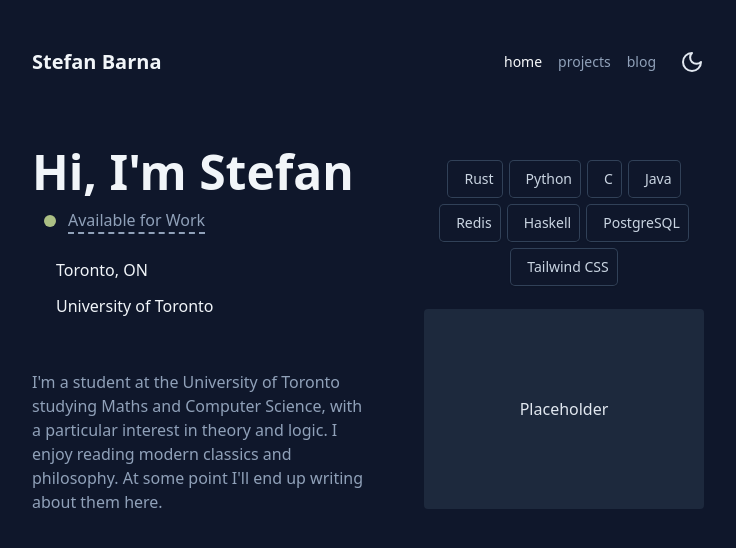
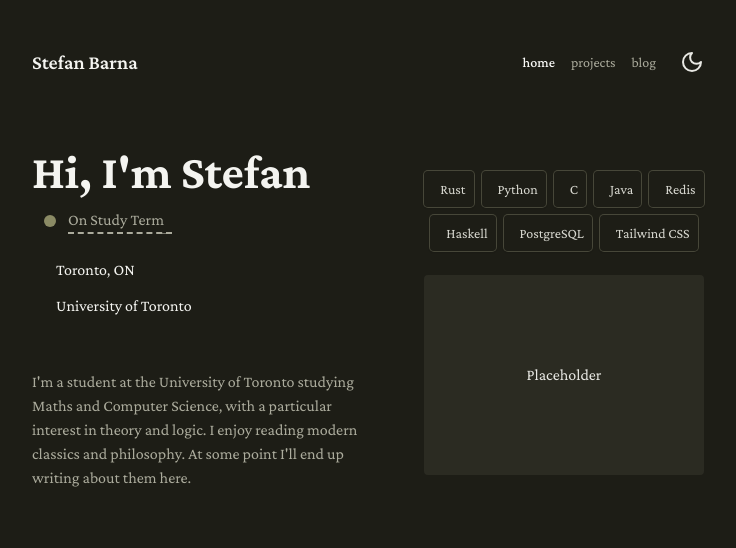
Before and after one commit to barnaste/barnaste.dev, a SvelteKit app: page / in a window 1280 px wide. Both pictures are taken after a click on the button "Toggle Dark Mode". Shown: the top 548 px of the page, without its empty margins (272-1008 px from the left). Built offline with nearby package versions, Linux system fonts and the light colour scheme.

Commit message:
theme changes modified site colors and font for nicer stylization

```diff
--- a/src/app.css
+++ b/src/app.css
@@ -1,41 +1,69 @@
+@import url('https://fonts.googleapis.com/css2?family=Crimson+Pro:ital,wght@0,200..900;1,200..900&display=swap');
+
 @import 'tailwindcss';
 @custom-variant dark (&:where(.dark, .dark *));
 
 @theme {
-  --color-olive: #ABBF84;
-  --color-olive-dark: #859966;
-  --color-olive-light: #C1D2A6;
+  --color-olive: #8b8b65;
+  --color-olive-dark: #8b8b65;
+  --color-olive-light: #b1b180;
+
+  /* Olive palette (tailwind-like scale) */
+  --color-olive-50:  #fbfbf9;
+  --color-olive-100: #f4f4f0;
+  --color-olive-200: #e8e8e3;
+  --color-olive-300: #d8d8d0;
+  --color-olive-400: #abab9c;
+  --color-olive-500: #7c7c67; /* primary olive */
+  --color-olive-600: #5b5b4b;
+  --color-olive-700: #474739;
+  --color-olive-800: #2b2b22;
+  --color-olive-900: #1d1d16;
+  --color-olive-950: #0c0c09;
+
+  /* Font */
+  --font-serif: "Crimson Pro", serif;
+
+  /* Text Scaling */
+  --text-xs: 0.75rem; /* 12px */
+  --text-sm: 0.875rem; /* 14px */
+  --text-base: 16px; /* 16px */
+  --text-lg: 1.125rem; /* 18px */
 }
 
 @layer base {
+  html {
+    @apply font-serif;
+  }
+
   body {
-    @apply bg-slate-50 text-slate-900 dark:bg-slate-900 dark:text-slate-100 transition-colors duration-300;
-    @apply selection:bg-olive selection:text-slate-900;
+    @apply bg-olive-50 text-olive-900 dark:bg-olive-900 dark:text-olive-100 transition-colors duration-300;
+    @apply selection:bg-olive selection:text-olive-900;
   }
 }
 
 @layer components {
   .contact-link {
-    @apply transition-colors duration-300 hover:text-olive-dark text-slate-800 hover:dark:text-olive dark:text-slate-200;
+    @apply transition-colors duration-300 hover:text-olive-dark text-olive-800 hover:dark:text-olive-light dark:text-olive-200;
   }
 
   .skill-card {
-    @apply rounded-sm ring-1 ring-slate-200 dark:ring-slate-700 shadow-xs/30
-      text-slate-950 dark:text-slate-200
+    @apply rounded-sm ring-1 ring-olive-200 dark:ring-olive-700 shadow-xs/30
+      text-olive-950 dark:text-olive-200
       p-2 flex flex-row items-center gap-x-2
       hover:-translate-y-1 transition-all duration-150
       hover:shadow-md/30;
   }
 
   .skill-card-text {
-    @apply text-slate-600 dark:text-slate-300 text-sm;
+    @apply text-olive-600 dark:text-olive-300 text-sm;
   }
 
   .section-label {
-    @apply bg-slate-100 w-fit py-1 px-3 rounded-sm text-sm text-slate-600 dark:bg-slate-800 dark:text-slate-200;
+    @apply bg-olive-100 w-fit py-1 px-3 rounded-sm text-sm text-olive-600 dark:bg-olive-800 dark:text-olive-200;
   }
 
   .project-card {
-    @apply rounded-lg ring-1 ring-slate-200 dark:ring-slate-700 shadow-lg/5 p-5;
+    @apply rounded-lg ring-1 ring-olive-200 dark:ring-olive-700 shadow-lg/5 p-5;
   }
 }
--- a/src/lib/components/DarkThemeToggle.svelte
+++ b/src/lib/components/DarkThemeToggle.svelte
@@ -29,8 +29,8 @@
 <button onclick={toggleDark} aria-label="Toggle Dark Mode">
     <div
         class="transition-all duration-200 hover:scale-110
-        text-slate-700 hover:text-slate-950
-        dark:text-slate-200 dark:hover:text-slate-50"
+        text-olive-700 hover:text-olive-950
+        dark:text-olive-200 dark:hover:text-olive-50"
     >
         {#if darkMode}
             <div in:spin={{ duration: 800, direction: -1 }}>
--- a/src/routes/+layout.svelte
+++ b/src/routes/+layout.svelte
@@ -41,8 +41,8 @@
 						{href}
 						class="text-sm
 							{isActive(href)
-							? 'text-slate-900 dark:text-slate-50 transition-none hover:text-slate-900 dark:hover:text-slate-50 font-medium'
-							: 'text-slate-500 dark:text-slate-400 transition-colors duration-200 hover:text-slate-700 dark:hover:text-slate-200 font-normal'}"
+							? 'text-olive-900 dark:text-olive-50 transition-none hover:text-olive-900 dark:hover:text-olive-50 font-medium'
+							: 'text-olive-500 dark:text-olive-400 transition-colors duration-200 hover:text-olive-700 dark:hover:text-olive-200 font-normal'}"
 					>
 						{label}
 					</a>
--- a/src/routes/+page.svelte
+++ b/src/routes/+page.svelte
@@ -50,9 +50,9 @@
                 <div class="flex flex-row items-center">
                     <div class="bg-olive rounded-full h-3 w-3 my-auto mx-3"></div>
                     <div class="relative h-auto w-fit overflow-hidden group my-auto">
-                        <span class="block border-b-2 border-dashed border-slate-400 text-base text-slate-500 dark:text-slate-400 cursor-pointer transition-none">
-                            <span class="block transition-transform duration-300 ease-in-out group-hover:-translate-y-5">
-                                Available for Work
+                        <span class="block border-b-2 border-dashed border-olive-400 text-base text-olive-500 dark:text-olive-400 cursor-pointer transition-none">
+                            <span class="block transition-transform duration-300 ease-in-out group-hover:-translate-y-5 min-w-26">
+                                On Study Term
                             </span>
                             <span class="block absolute top-5 transition-transform duration-300 ease-in-out group-hover:-translate-y-5" >
                                 <a href="mailto:stefan.barna@mail.utoronto.ca">View Resume 🖶</a>
@@ -81,7 +81,7 @@
             <div class="mt-1 ml-4" transition:stagger={{ delay: contactDelay }}><ContactLinks /></div>
 
             <!-- Blurb -->
-            <p transition:stagger={{ delay: blurbDelay }} class="text-slate-600 dark:text-slate-400">
+            <p transition:stagger={{ delay: blurbDelay }} class="text-olive-600 dark:text-olive-400">
                 I'm a student at the University of Toronto studying Maths and Computer Science, with a particular interest in theory and logic.
                 I enjoy reading modern classics and philosophy. At some point I'll end up writing about them here.
             </p>
@@ -126,9 +126,9 @@
             </ul>
 
             <!-- Photo -->
-            <div class="rounded-sm bg-slate-100 dark:bg-slate-800 h-50 flex justify-center items-center
+            <div class="rounded-sm bg-olive-100 dark:bg-olive-800 h-50 flex justify-center items-center
             max-lg:w-full max-lg:scale-115 max-lg:mt-10" transition:stagger={{ delay: photoDelay }}>
-                <p class="text-slate-800 dark:text-slate-200">Placeholder</p>
+                <p class="text-olive-800 dark:text-olive-200">Placeholder</p>
             </div>
         </div>
         {/if}
--- a/src/routes/blog/+page.svelte
+++ b/src/routes/blog/+page.svelte
@@ -32,8 +32,8 @@
             transition:stagger={{ delay: (index + 1) * (100 - Math.min(index, 5) * 10) }}
         >
             <a href="/blog/{post.path}">
-                <span class="group-hover:text-olive-dark dark:group-hover:text-olive transition-colors">{post.meta.title}</span>
-                <p class="text-slate-500 dark:text-slate-400">{new Date(post.meta.date).toDateString()}</p>
+                <span class="group-hover:text-olive-dark dark:group-hover:text-olive-light transition-colors">{post.meta.title}</span>
+                <p class="text-olive-500 dark:text-olive-400">{new Date(post.meta.date).toDateString()}</p>
             </a>
         </div>
     {/if}
--- a/src/routes/blog/[slug]/+page.svelte
+++ b/src/routes/blog/[slug]/+page.svelte
@@ -22,12 +22,12 @@
 </svelte:head>
 
 {#if data.status == 404}
-    <h1 class="text-lg text-slate-500 dark:text-slate-400">404 - Not Found</h1>
+    <h1 class="text-lg text-olive-500 dark:text-olive-400">404 - Not Found</h1>
     <p class="text-xl font-semibold">The post you are looking for does not exist.</p>
     <p class="mt-4 hover:translate-x-1 transition-transform duration-200"><a href="/blog">← Return to Blog Index</a></p>
 
 {:else if data.status == 500}
-    <h1 class="text-lg text-slate-500 dark:text-slate-400">500 - Server Error</h1>
+    <h1 class="text-lg text-olive-500 dark:text-olive-400">500 - Server Error</h1>
     <p class="text-xl font-semibold">There was an error loading the blog post.</p>
     <p class="mt-4 hover:translate-x-1 transition-transform duration-200"><a href="/blog">← Return to Blog Index</a></p>
 
@@ -35,7 +35,7 @@
     <!-- margin offset exists to counteract the default header padding -->
     <article class="blog-article">
         <h1 class="mt-2 text-3xl font-bold">{title}</h1>
-        <p class="text-slate-500 dark:text-slate-400 mb-6 mt-4">{new Date(date).toDateString()}</p>
+        <p class="text-olive-500 dark:text-olive-400 mb-6 mt-4">{new Date(date).toDateString()}</p>
 
         <Content />
     </article>
```
Also changed, not shown: src/routes/blog/blog.css (+4 -4 lines).
